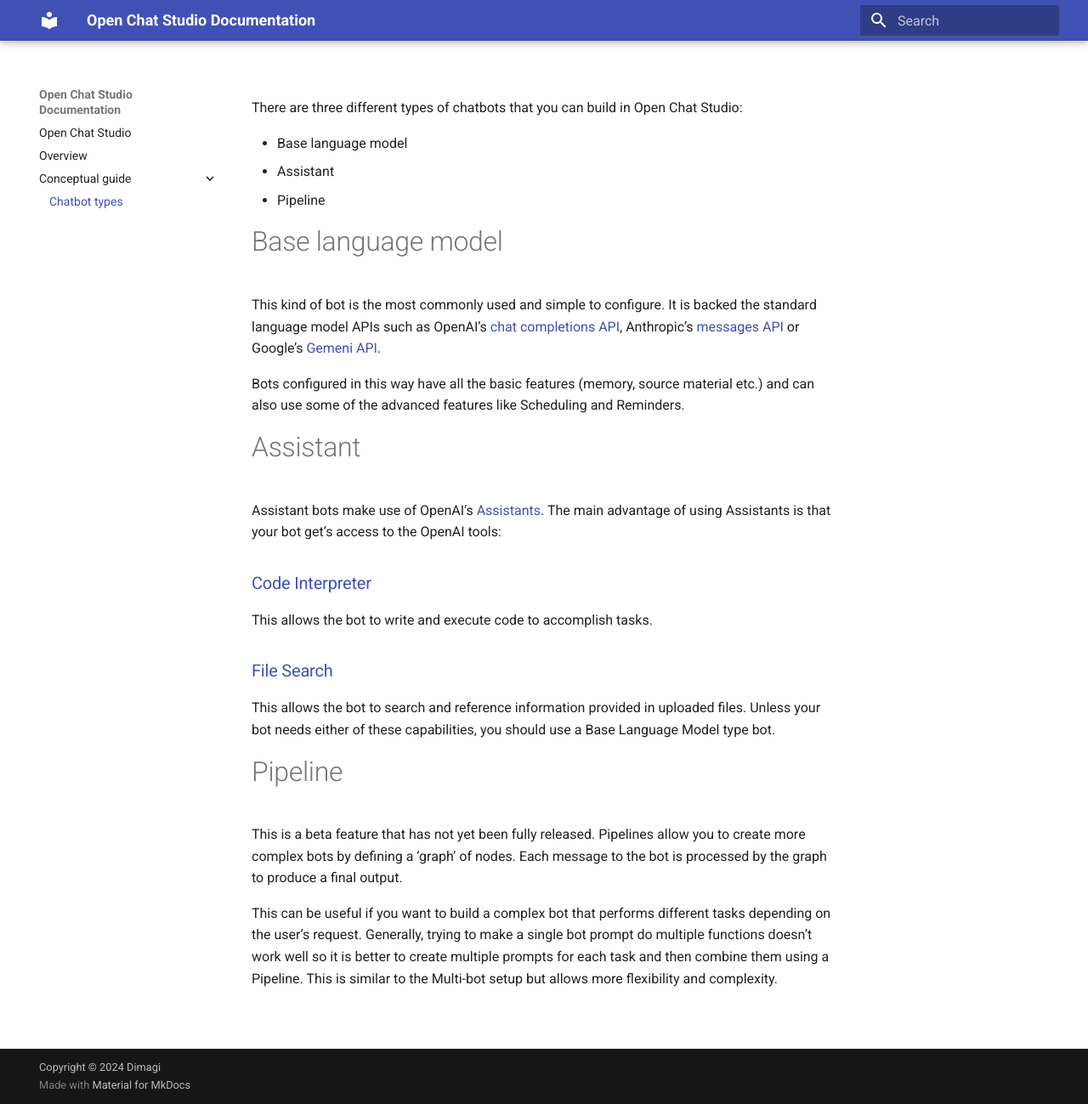
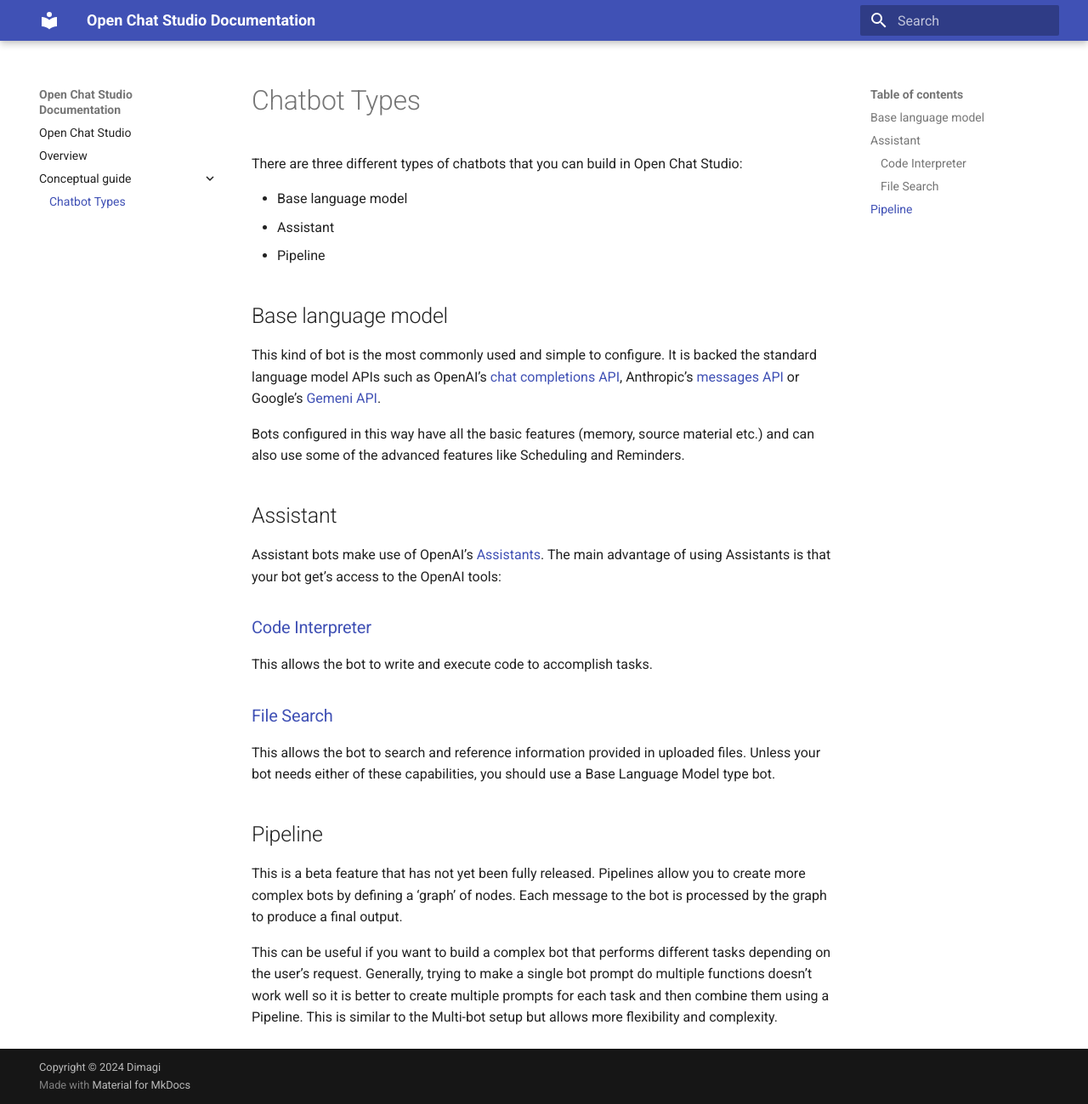
Before and after one commit to dimagi/open-chat-studio-docs, an MkDocs documentation site: the page built from docs/conceptual_guide/chatbot_types.md, in a window 1280 px wide and 1299 px high. Shown: the whole window at 85% size. Built offline with MkDocs 1.6.1 and Material for MkDocs 9.7.7, drawn with Linux system fonts in a browser that asks for light colours.

Commit message:
Formatting tweak so the table of contents will work

```diff
--- a/docs/conceptual_guide/chatbot_types.md
+++ b/docs/conceptual_guide/chatbot_types.md
@@ -1,17 +1,19 @@
+# Chatbot Types
+
 There are three different types of chatbots that you can build in Open Chat Studio:
 
 - Base language model
 - Assistant
 - Pipeline
 
-# Base language model
+## Base language model
 
 This kind of bot is the most commonly used and simple to configure. It is backed the standard language model APIs such as OpenAI’s [chat completions API][1], Anthropic’s [messages API][2] or Google’s [Gemeni API][3].
 
 Bots configured in this way have all the basic features (memory, source material etc.) and can also use some of the advanced features like Scheduling and Reminders.
 
 
-# Assistant
+## Assistant
 Assistant bots make use of OpenAI’s [Assistants][4]. The main advantage of using Assistants is that your bot get’s access to the OpenAI tools:
 
 ### [Code Interpreter][5]
@@ -21,7 +23,7 @@
 This allows the bot to search and reference information provided in uploaded files. Unless your bot needs either of these capabilities, you should use a Base Language Model type bot.
 
 
-# Pipeline
+## Pipeline
 This is a beta feature that has not yet been fully released. Pipelines allow you to create more complex bots by defining a ‘graph’ of nodes. Each message to the bot is processed by the graph to produce a final output.
 
 This can be useful if you want to build a complex bot that performs different tasks depending on the user’s request. Generally, trying to make a single bot prompt do multiple functions doesn’t work well so it is better to create multiple prompts for each task and then combine them using a Pipeline. This is similar to the Multi-bot setup but allows more flexibility and complexity.
```
